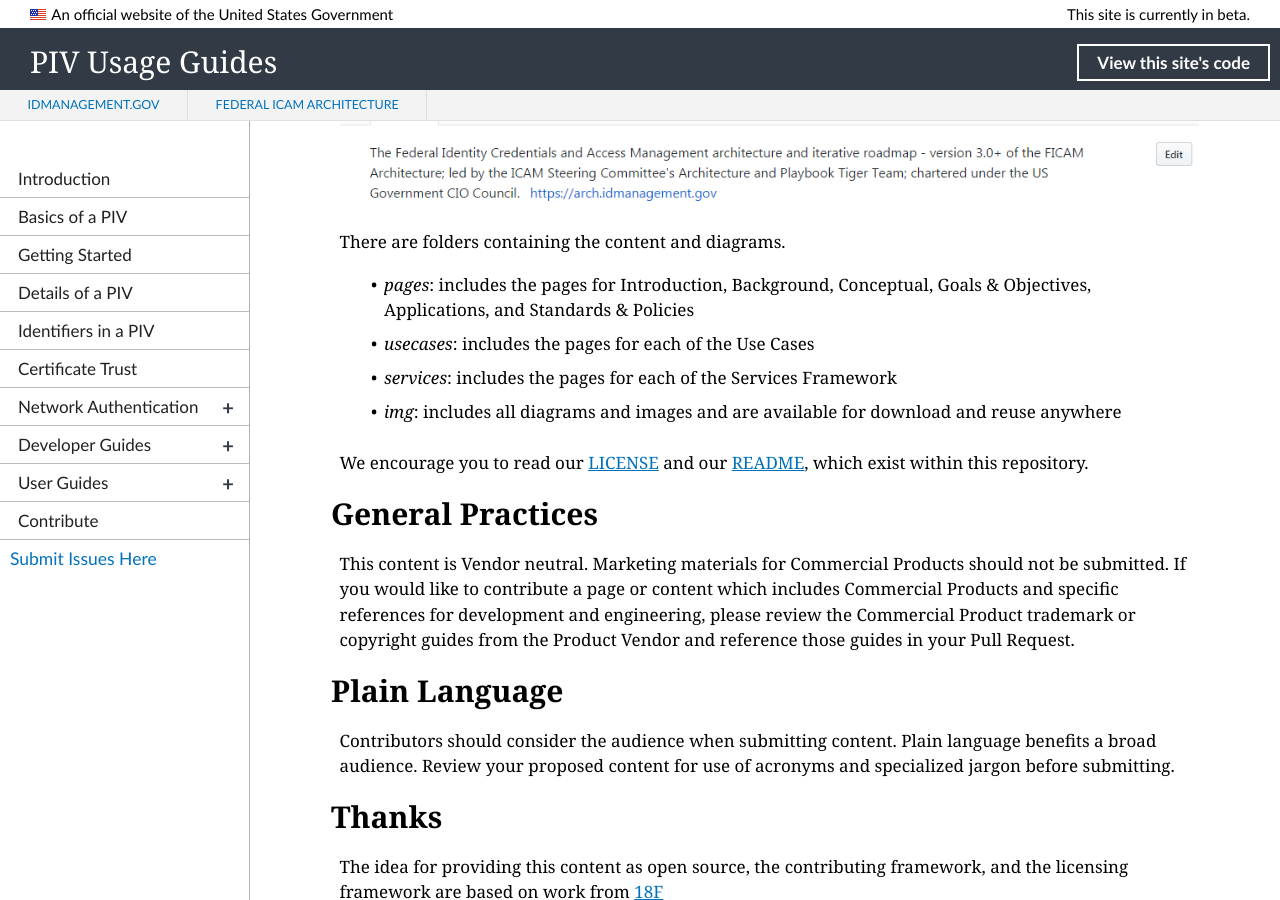
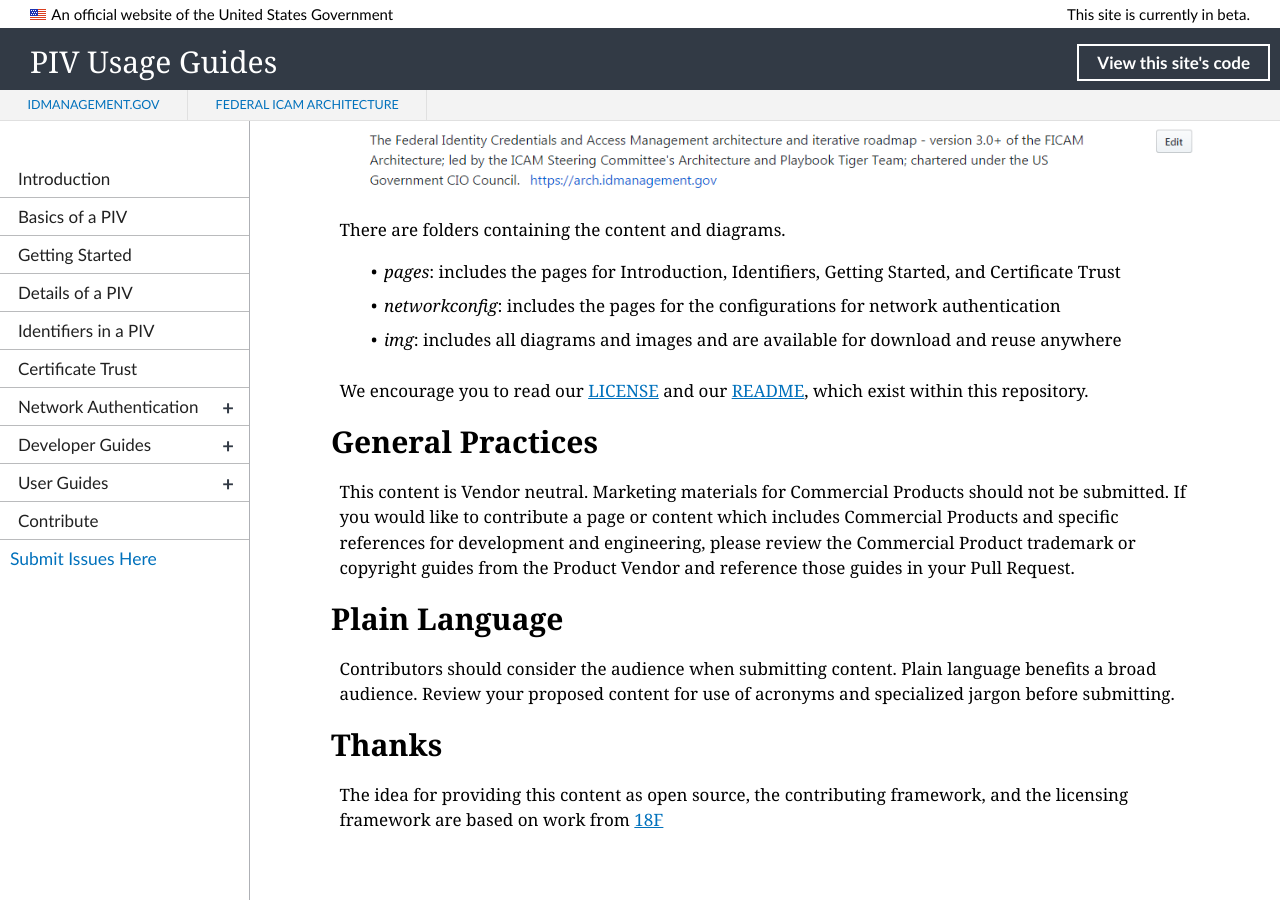
Before and after one commit to GSA/piv-guides, a Jekyll site: the page built from pages/contribute.md, in a window 1280 px wide and 900 px high, scrolled down 1117 px. Built offline with Jekyll 4.4.1, drawn with Linux system fonts in a browser that asks for light colours; nearby versions of some CDN libraries; our own code applies the rules of GitHub Pages for plain Markdown files; some of the changed text lies outside the part shown.

Commit message:
update contribute
arch versus piv changes

```diff
--- a/pages/contribute.md
+++ b/pages/contribute.md
@@ -1,4 +1,4 @@
----
+r---
 layout: default
 title: How to Contribute
 permalink: /contribute/
@@ -41,9 +41,8 @@
 
 There are folders containing the content and diagrams.
 
-*  _pages_: includes the pages for Introduction, Background, Conceptual, Goals & Objectives, Applications, and Standards & Policies
-* _usecases_: includes the pages for each of the Use Cases
-* _services_: includes the pages for each of the Services Framework
+*  _pages_: includes the pages for Introduction, Identifiers, Getting Started, and Certificate Trust
+* _networkconfig_: includes the pages for the configurations for network authentication
 * _img_: includes all diagrams and images and are available for download and reuse anywhere
 
 We encourage you to read our [LICENSE]({{ site.repo_url }}/blob/{{ site.branch }}/LICENSE.md){:target="_blank"} and our [README]({{ site.repo_url }}/blob/{{ site.branch }}/README.md){:target="_blank"}, which exist within this repository.
```
